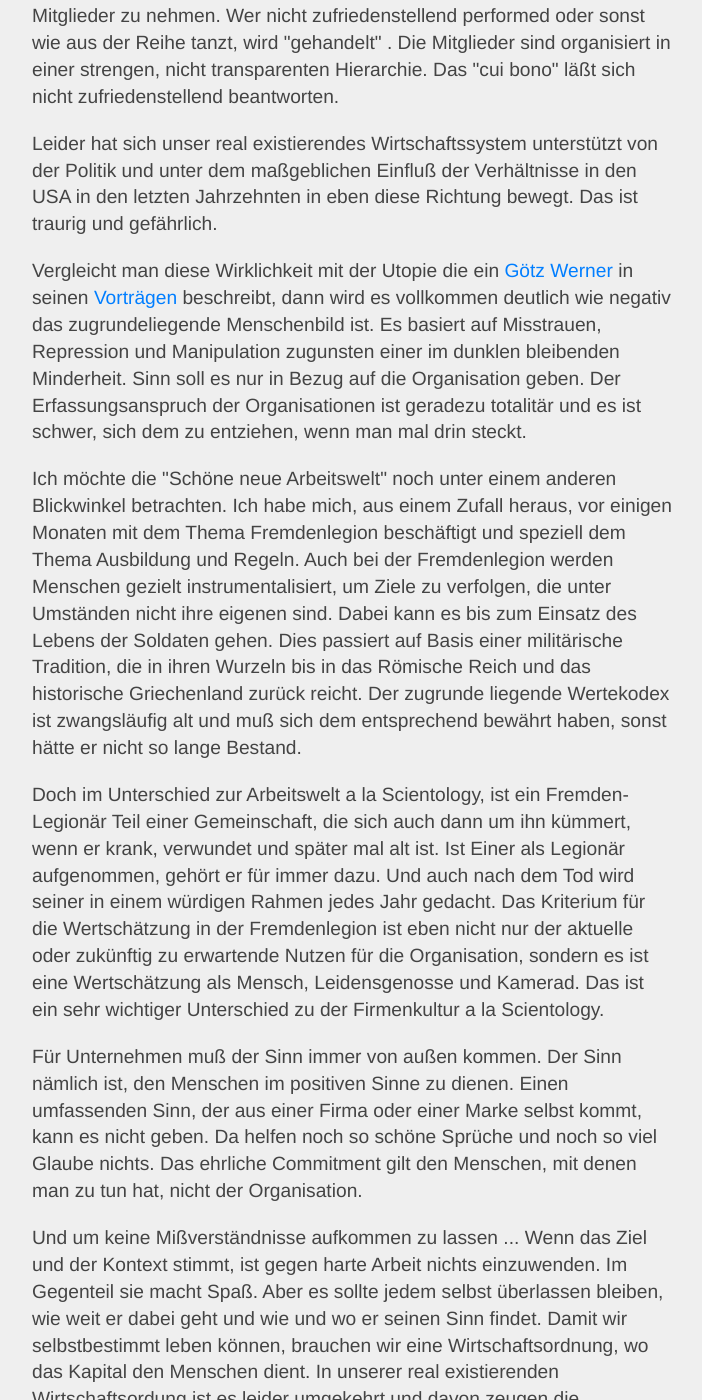
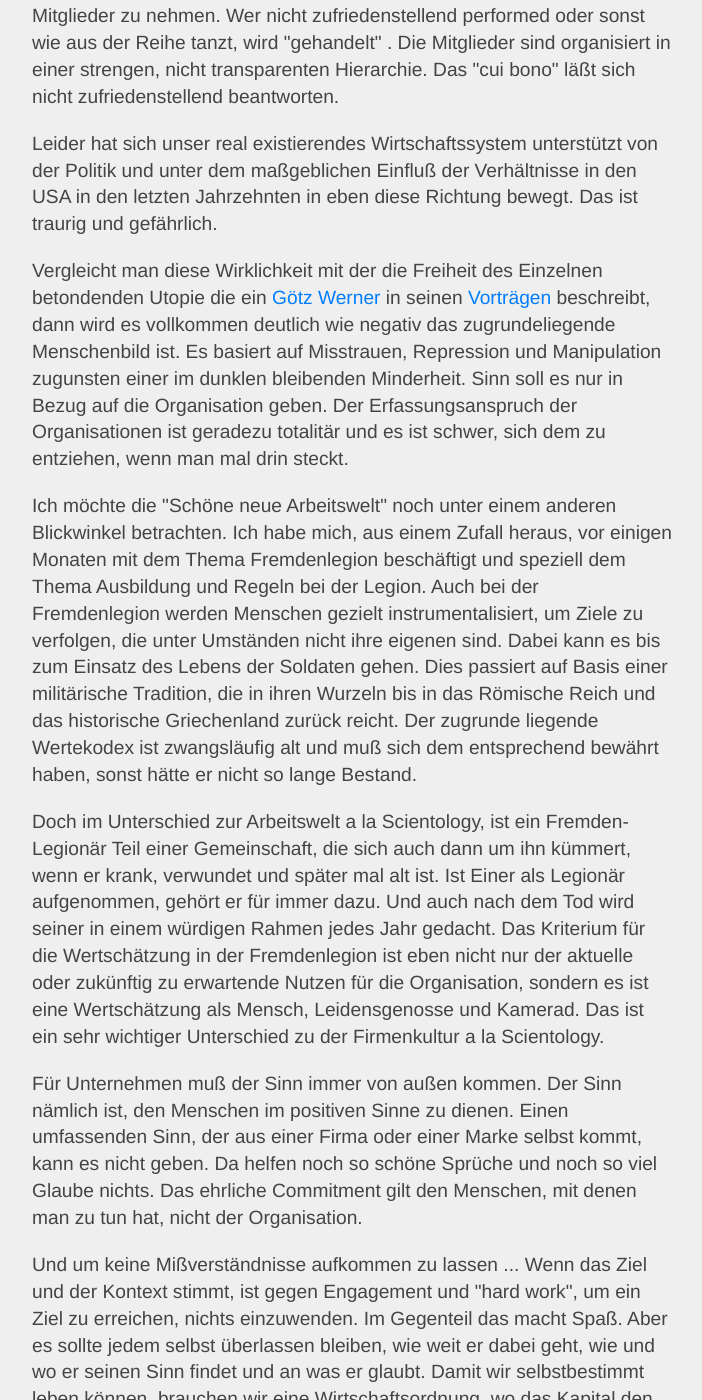
Before and after one commit to dokuryoku/dokuryoku.github.com, a Jekyll site: the page built from _posts/2013-03-15-Schoene-Neue-Arbeitswelt.html, in a window 1280 px wide and 1400 px high, scrolled down 970 px. Shown: the whole window, without its empty margins (128-830 px from the left). Built offline with Jekyll 4.4.1, drawn with Linux system fonts in a browser that asks for light colours; some of the changed text lies outside the part shown.

Commit message:
update posts

```diff
--- a/_posts/2013-03-15-Schoene-Neue-Arbeitswelt.html
+++ b/_posts/2013-03-15-Schoene-Neue-Arbeitswelt.html
@@ -41,7 +41,7 @@
 Politik und unter dem maßgeblichen Einfluß der Verhältnisse in den USA in den letzten
 Jahrzehnten in eben diese Richtung bewegt. Das ist traurig und gefährlich.</p>
 
-<p>Vergleicht man diese Wirklichkeit mit der Utopie die ein <a href="http://youtu.be/O3LNMSom-dc">Götz Werner</a>
+<p>Vergleicht man diese Wirklichkeit mit der die Freiheit des Einzelnen betondenden Utopie die ein <a href="http://youtu.be/O3LNMSom-dc">Götz Werner</a>
 in seinen <a href="http://www.unternimm-die-zukunft.de">Vorträgen</a> beschreibt, dann wird es vollkommen deutlich wie negativ das zugrundeliegende
 Menschenbild ist. Es basiert auf Misstrauen, Repression und Manipulation zugunsten
 einer im dunklen bleibenden Minderheit. Sinn soll es nur in Bezug auf die Organisation geben.
@@ -50,7 +50,7 @@
 
 <p>Ich möchte die "Schöne neue Arbeitswelt" noch unter einem anderen Blickwinkel betrachten.
 Ich habe mich, aus einem Zufall heraus, vor einigen Monaten mit dem Thema Fremdenlegion beschäftigt
-und speziell dem Thema Ausbildung und Regeln. Auch bei der Fremdenlegion werden Menschen gezielt
+und speziell dem Thema Ausbildung und Regeln bei der Legion. Auch bei der Fremdenlegion werden Menschen gezielt
 instrumentalisiert, um  Ziele zu  verfolgen, die unter Umständen nicht ihre eigenen sind. Dabei kann
 es bis zum Einsatz des Lebens der Soldaten gehen. Dies passiert auf Basis einer militärische Tradition,
 die in ihren Wurzeln bis in das Römische Reich und das historische Griechenland zurück reicht.
@@ -71,11 +71,12 @@
 Das ehrliche Commitment gilt den Menschen, mit denen man zu tun hat, nicht der Organisation.</p>
 
 <p>Und um keine Mißverständnisse aufkommen zu lassen ... Wenn das Ziel und der Kontext stimmt,
-ist gegen harte Arbeit nichts einzuwenden. Im Gegenteil sie macht Spaß. Aber es sollte jedem
-selbst überlassen bleiben, wie weit er dabei geht und wie und wo er seinen Sinn findet.
-Damit wir selbstbestimmt leben können, brauchen wir eine Wirtschaftsordnung, wo das Kapital
-den Menschen dient. In unserer real existierenden Wirtschaftsordung ist es leider umgekehrt und
-davon zeugen die sektiererischen, asozialen Tendenzen in manchen Konzernen.</p>
+ist gegen Engagement und "hard work", um ein Ziel zu erreichen, nichts einzuwenden.
+Im Gegenteil das macht Spaß. Aber es sollte jedem selbst überlassen bleiben, wie weit
+er dabei geht, wie und wo er seinen Sinn findet und an was er glaubt. Damit wir selbstbestimmt
+leben können, brauchen wir eine Wirtschaftsordnung, wo das Kapital den Menschen dient.
+In unserer heutigen Wirtschaftsordung ist es leider oftmals umgekehrt und davon zeugen
+die sektiererischen, asozialen Tendenzen in manchen Konzernen.</p>
 
 <h2>Links</h2>
 
```
